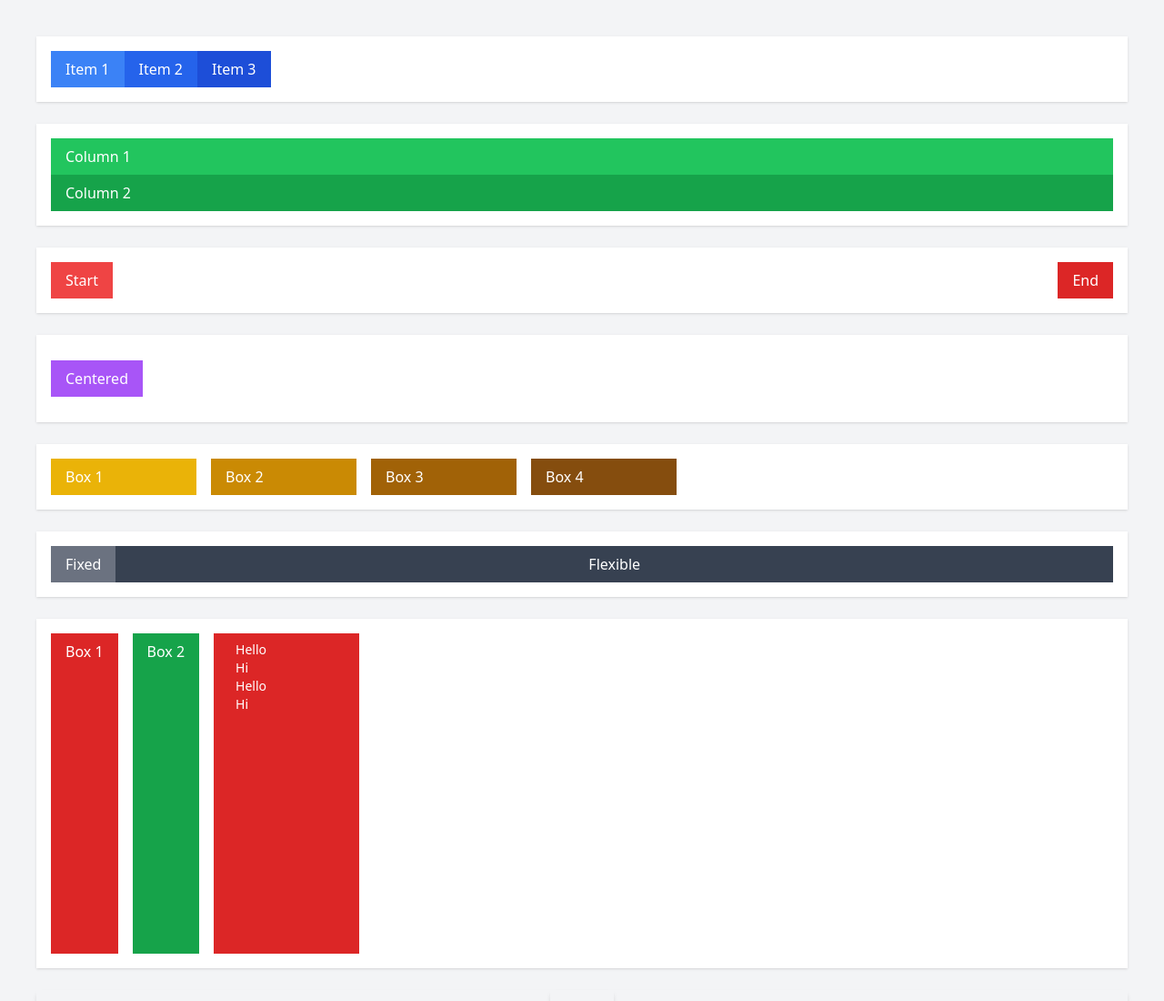
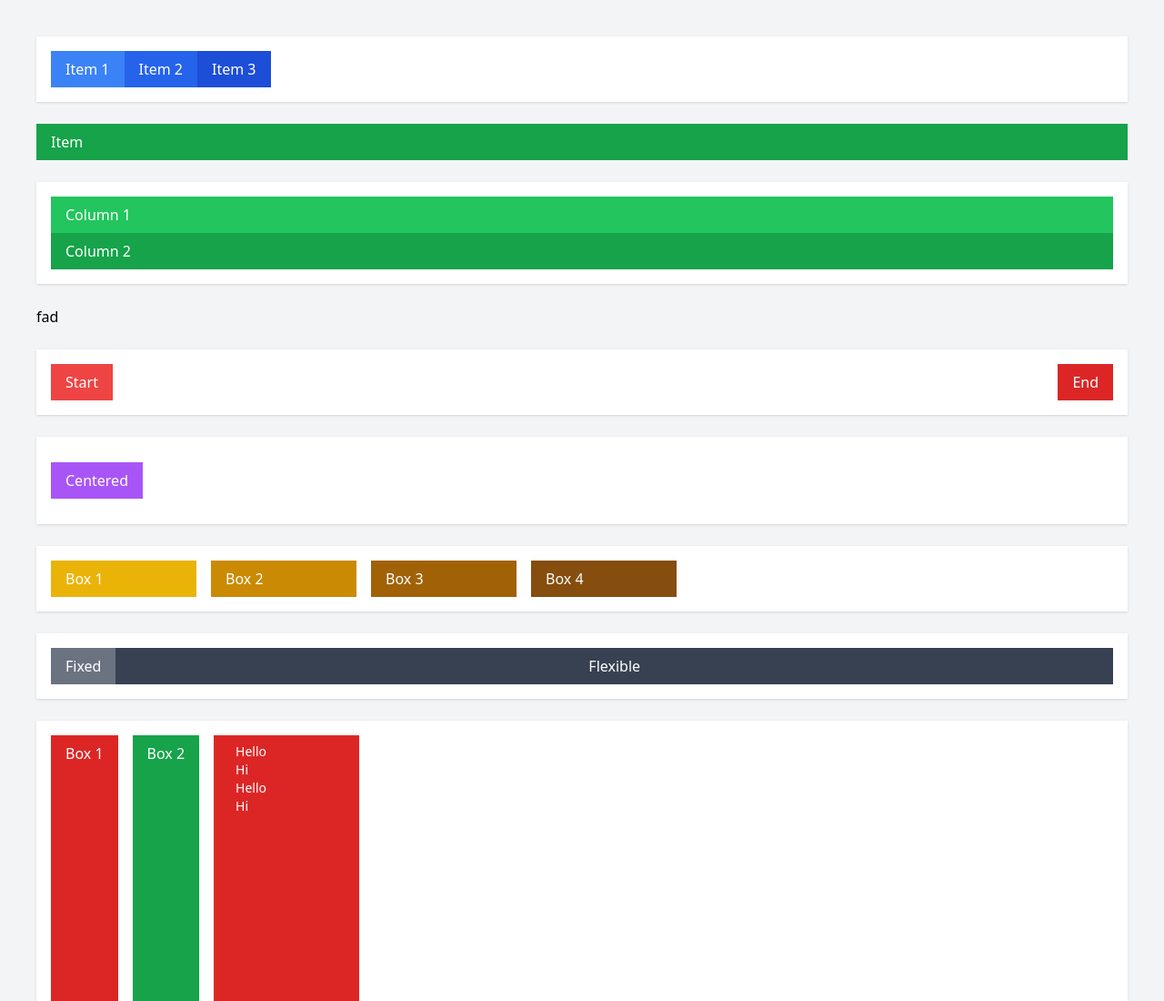
Before and after one commit to aizintel/tailwind-css-roadmap, a plain HTML site: page src/day-05-flexbox/index.html in a window 1280 px wide. Shown: the top 1100 px of the page at 91% size. Drawn offline with nearby package versions, Linux system fonts and the light colour scheme.

Commit message:
Finished task of Day 4 Tailwind roadmap

```diff
--- a/src/day-05-flexbox/index.html
+++ b/src/day-05-flexbox/index.html
@@ -14,11 +14,16 @@
       <div class="bg-blue-700 text-white px-4 py-2">Item 3</div>
     </div>
 
+    <div class="bg-green-600 text-white px-4 py-2">
+        Item
+    </div>
+
     <!-- flex-col -->
     <div class="flex flex-col bg-white p-4 shadow">
       <div class="bg-green-500 text-white px-4 py-2">Column 1</div>
       <div class="bg-green-600 text-white px-4 py-2">Column 2</div>
     </div>
+    <button onclick="button()">fad</button>
 
     <!-- justify-between -->
     <div class="flex justify-between bg-white p-4 shadow">
```
